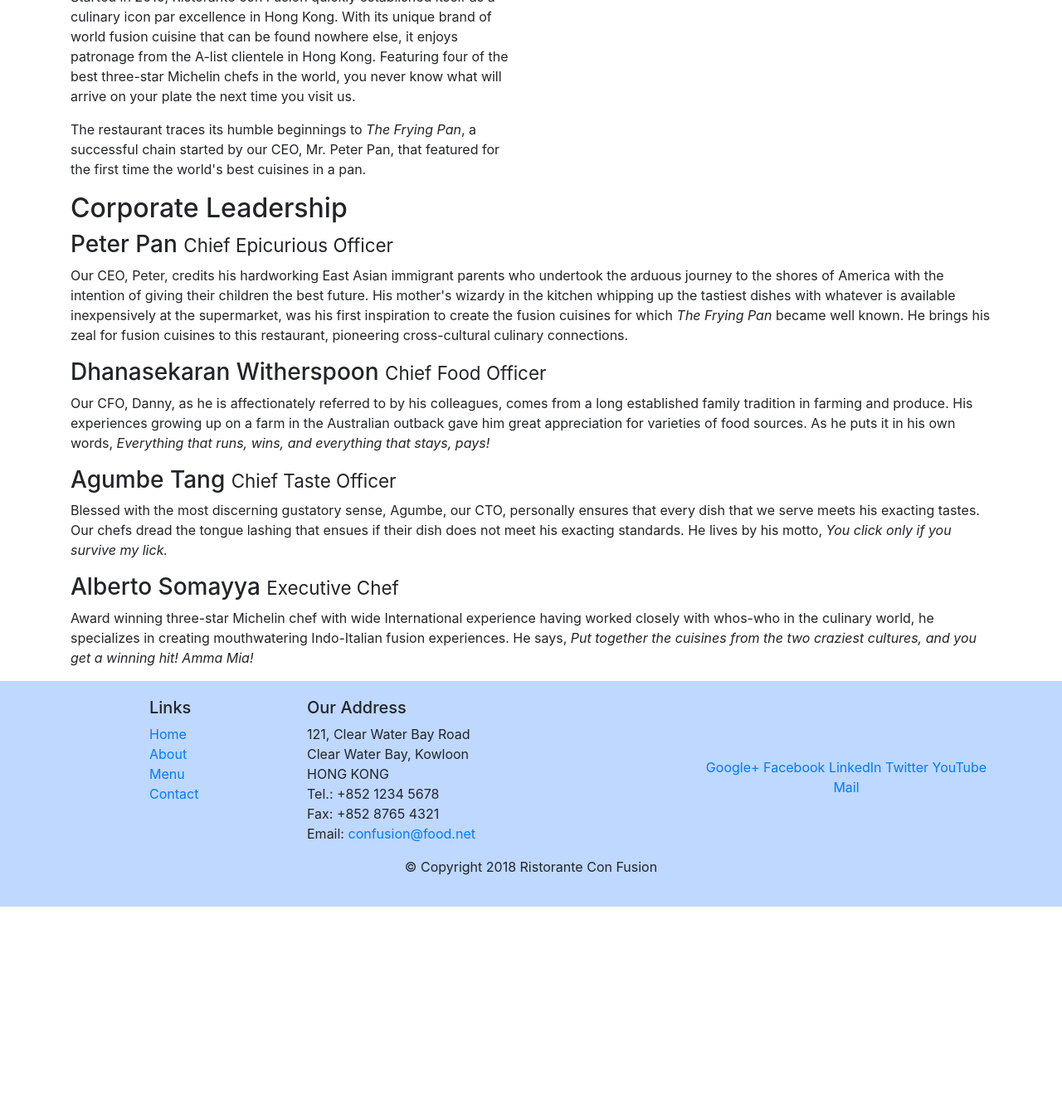
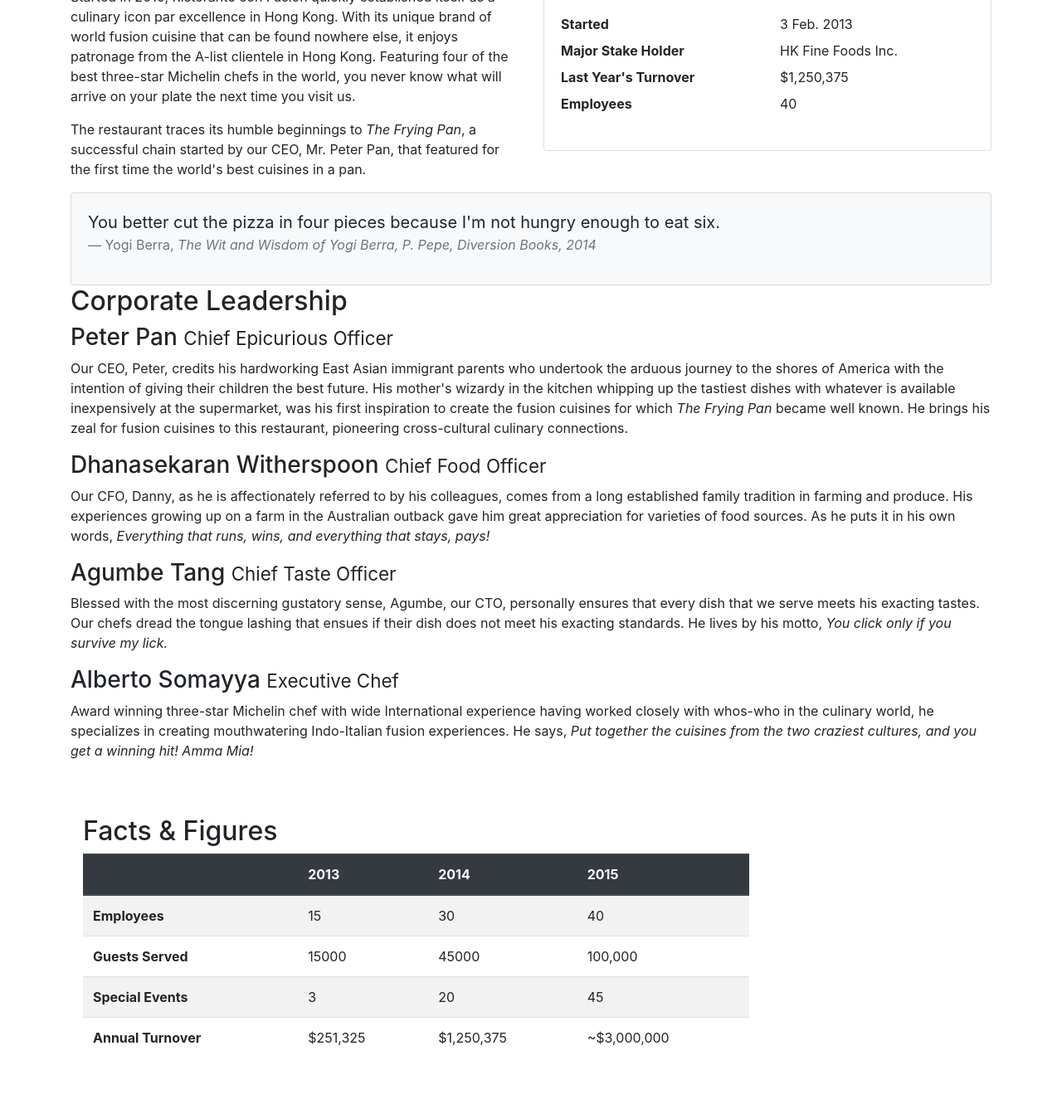
Before and after one commit to maxxng/bootstrap, a website: page aboutus.html in a window 1280 px wide. Shown: the part 477-1814 px from the top of the page at 83% size. Before the commit the page ends 1570 px from the top, so only its background shows below. Drawn offline with nearby package versions, Linux system fonts and the light colour scheme.

Commit message:
tables and cards

```diff
--- a/aboutus.html
+++ b/aboutus.html
@@ -90,7 +90,33 @@
           cuisines in a pan.
         </p>
       </div>
-      <div></div>
+      <div class="col-sm">
+        <div class="card">
+          <h3 class="card-header bg-primary text-white">Facts At a Glance</h3>
+          <div class="card-body">
+            <dl class="row">
+              <dt class="col-6">Started</dt>
+              <dd class="col-6">3 Feb. 2013</dd>
+              <dt class="col-6">Major Stake Holder</dt>
+              <dd class="col-6">HK Fine Foods Inc.</dd>
+              <dt class="col-6">Last Year's Turnover</dt>
+              <dd class="col-6">$1,250,375</dd>
+              <dt class="col-6">Employees</dt>
+              <dd class="col-6">40</dd>
+            </dl>
+          </div>
+        </div>
+      </div>
+      <div class="col-12">
+        <div class="card card-body bg-light">
+          <blockquote class="blockquote">
+            <p class="mb-0">You better cut the pizza in four pieces because I'm not hungry enough to eat six.</p>
+            <footer class="blockquote-footer">Yogi Berra,
+              <cite title="Source Title">The Wit and Wisdom of Yogi Berra, P. Pepe, Diversion Books, 2014</cite>
+            </footer>
+          </blockquote>
+        </div>
+      </div>
     </div>
 
     <div class="row">
@@ -134,6 +160,52 @@
           <em>Put together the cuisines from the two craziest cultures, and you
             get a winning hit! Amma Mia!</em>
         </p>
+      </div>
+    </div>
+    <div class="row row-content">
+      <div class="col-12 col-sm-9">
+        <h2>Facts &amp; Figures</h2>
+        <div class="table-responsive">
+          <table class="table table-striped">
+            <thead class="thead-dark">
+              <tr>
+                <th>&nbsp;</th>
+                <th>2013</th>
+                <th>2014</th>
+                <th>2015</th>
+              </tr>
+            </thead>
+            <tbody>
+              <tr>
+                <th>Employees</th>
+                <td>15</td>
+                <td>30</td>
+                <td>40</td>
+              </tr>
+              <tr>
+                <th>Guests Served</th>
+                <td>15000</td>
+                <td>45000</td>
+                <td>100,000</td>
+              </tr>
+              <tr>
+                <th>Special Events</th>
+                <td>3</td>
+                <td>20</td>
+                <td>45</td>
+              </tr>
+              <tr>
+                <th>Annual Turnover</th>
+                <td>$251,325</td>
+                <td>$1,250,375</td>
+                <td>~$3,000,000</td>
+              </tr>
+            </tbody>
+          </table>
+        </div>
+      </div>
+      <div class="col-12 col-sm-3">
+
       </div>
     </div>
   </div>
```
